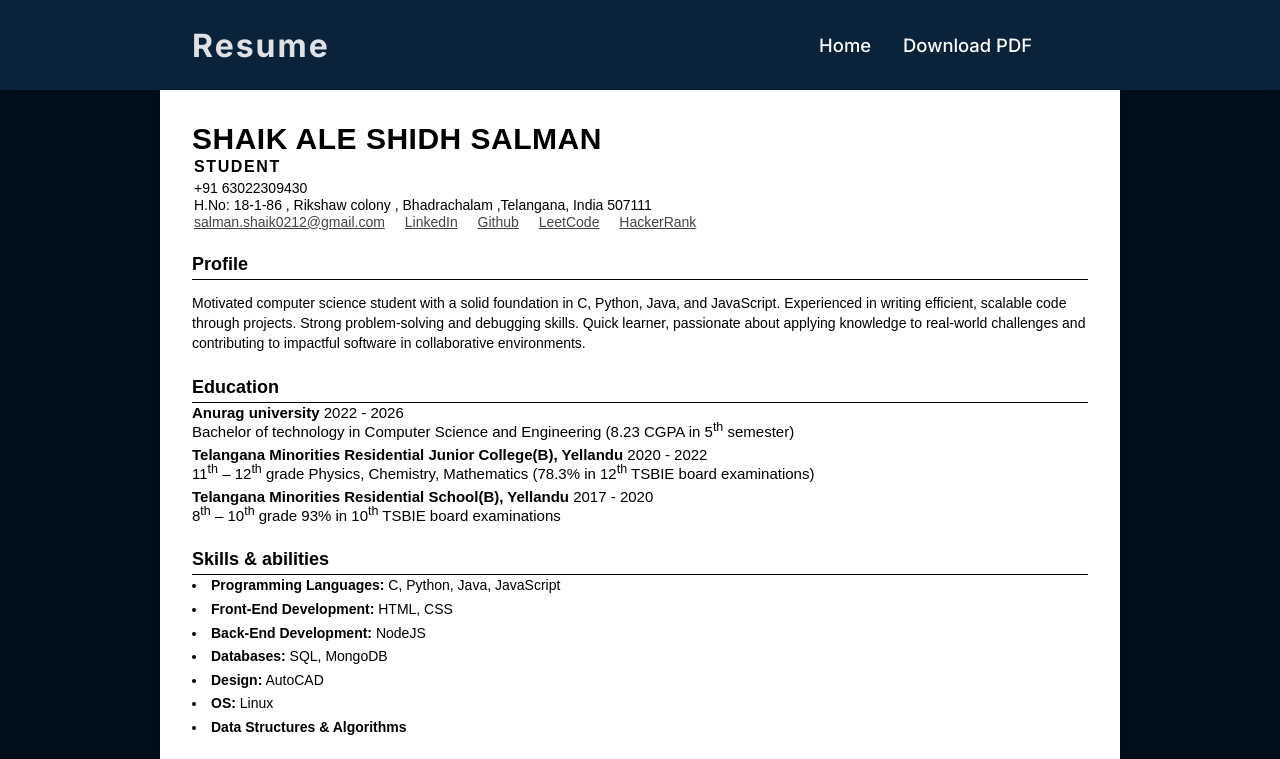
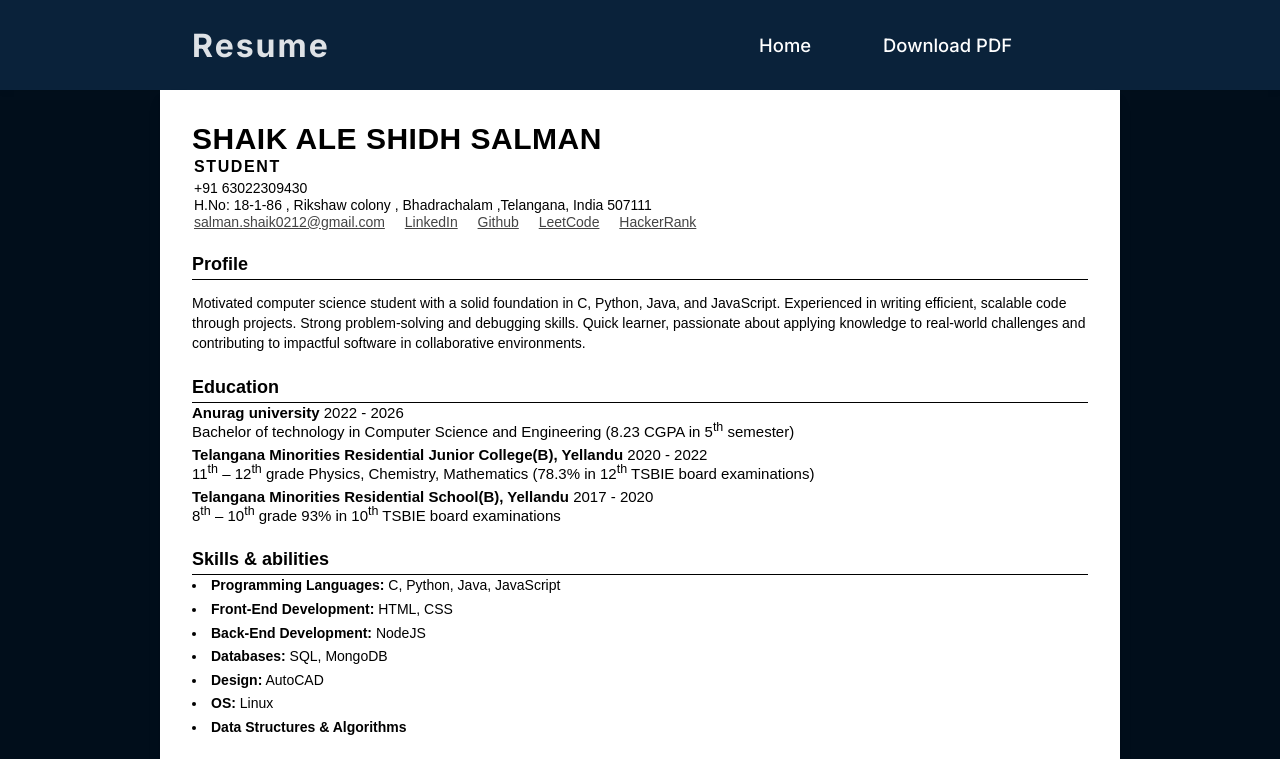
Before and after one commit to Salman0212/portfolio, a plain HTML site: page resume.html in a window 1280 px wide. Shown: the top 759 px of the page. Drawn offline with Linux system fonts and the light colour scheme.

Commit message:
Updated resume.html

```diff
--- a/resume.html
+++ b/resume.html
@@ -275,10 +275,17 @@
             <div style="font-size:2rem;font-weight:700;color:#dee2e6;letter-spacing:2px;margin-left:0;font-family:'Inter',sans-serif;flex:1;text-align:left;">
                 Resume
             </div>
-            <div style="display:flex;gap:32px;margin-right:3.5rem;">
-                <a href="index.html" style="color:#fff;font-size:1.15rem;font-family:'Inter',sans-serif;font-weight:500;text-decoration:none;">Home</a>
-                <a href="assets/resume_salmanF.pdf" download style="color:#fff;font-size:1.15rem;font-family:'Inter',sans-serif;font-weight:500;text-decoration:none;">Download PDF</a>
-            </div>
+            <div style="display: flex; gap: 32px; margin-right: 3.5rem;">
+  <a href="index.html"
+     style="color: white;  padding: 10px 20px; border-radius: 6px; font-size: 1.15rem; font-family: 'Inter', sans-serif; font-weight: 500; text-decoration: none; display: inline-block;">
+    Home
+  </a>
+  <a href="assets/resume_salmanF.pdf" download
+     style="color: white;  padding: 10px 20px; border-radius: 6px; font-size: 1.15rem; font-family: 'Inter', sans-serif; font-weight: 500; text-decoration: none; display: inline-block;">
+    Download PDF
+  </a>
+</div>
+
         </div>
     </nav>
     <div class="resume-container">
```
